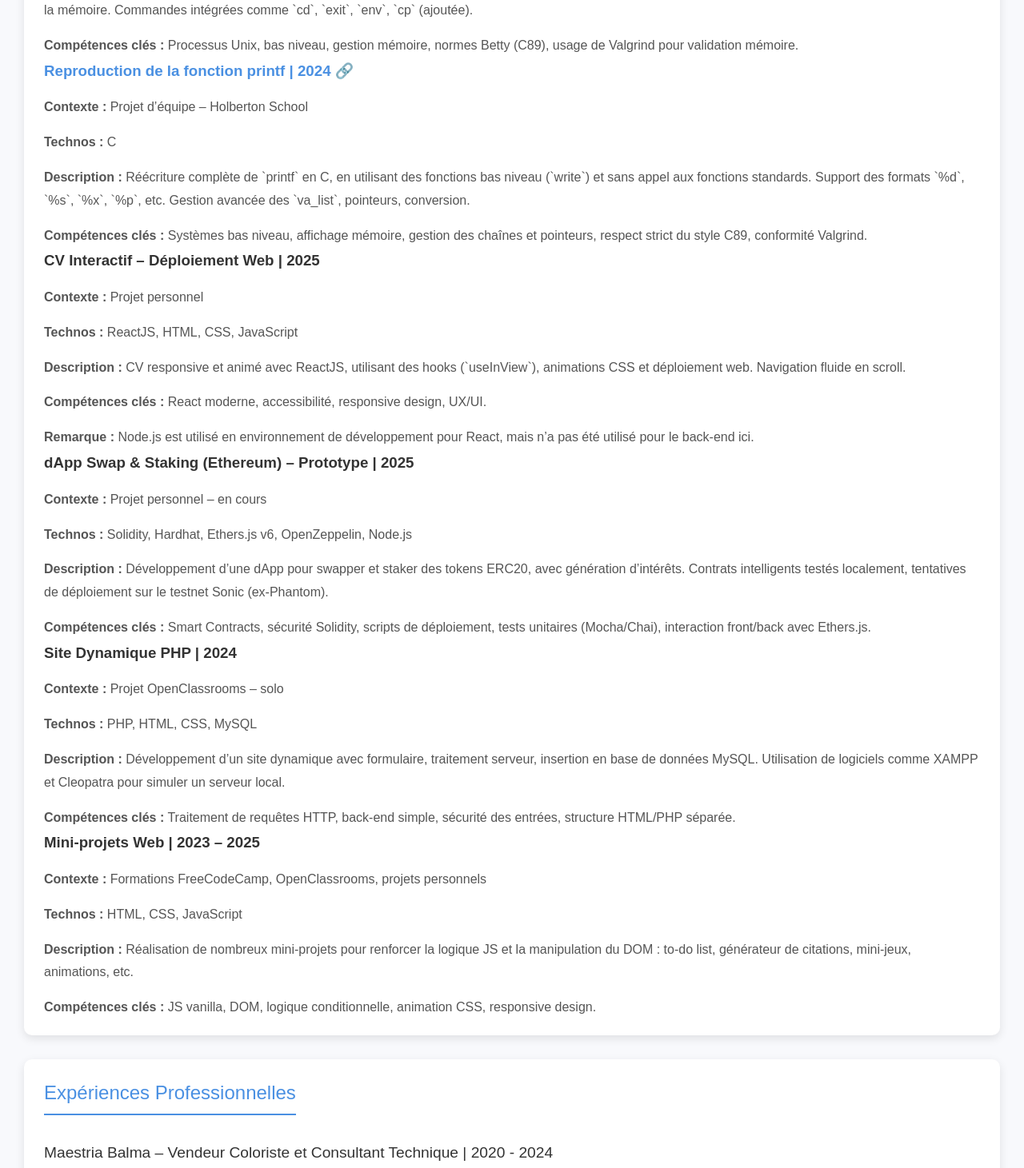
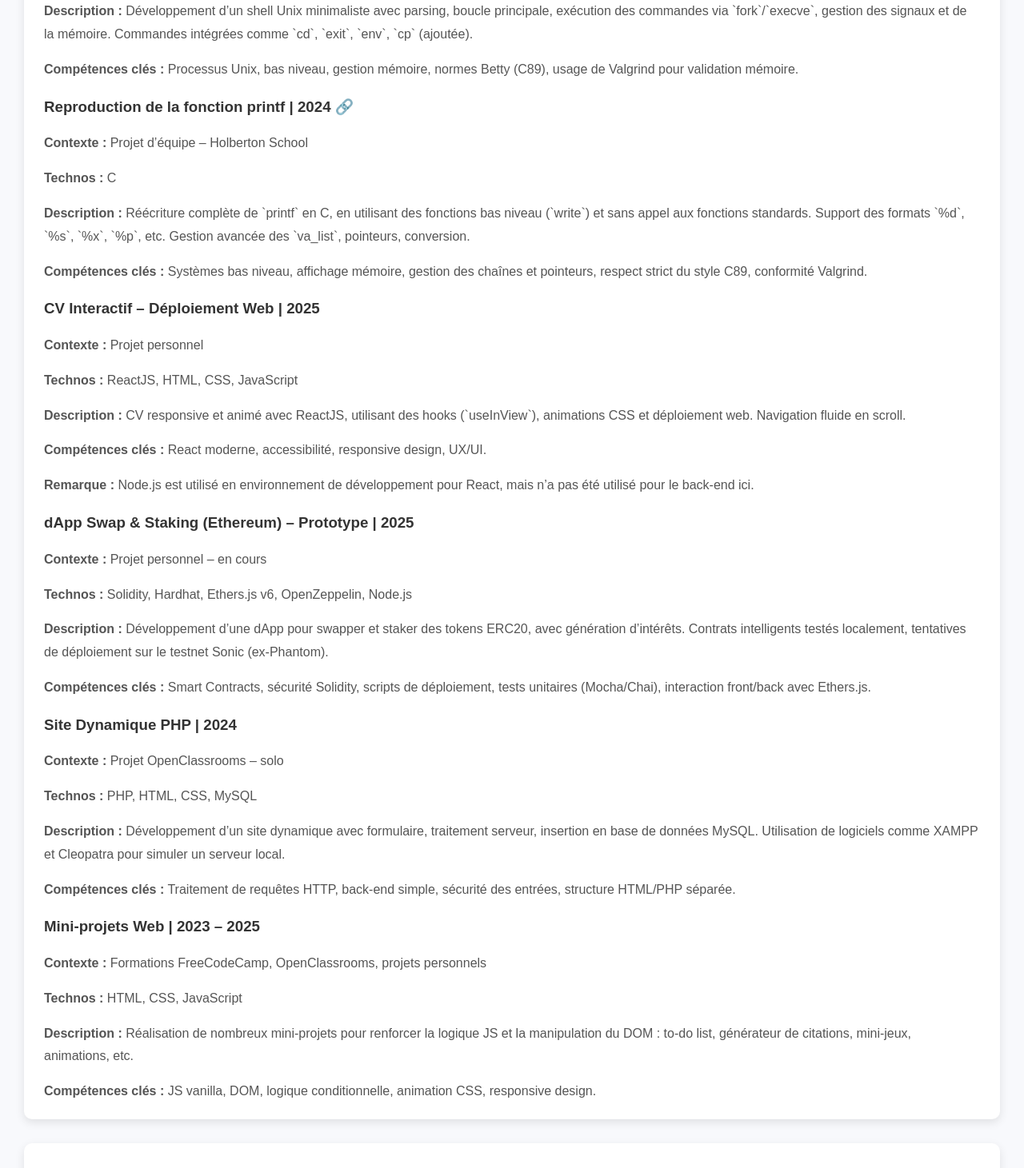
Before and after one commit to JeffToken31/my-first-react, a React (Create React App) app: page /#/ in a window 1280 px wide. Shown: the part 1380-2841 px from the top of the page at 80% size. Built offline with nearby package versions, Linux system fonts and the light colour scheme.

Commit message:
css on projects and xp

```diff
--- a/src/App.css
+++ b/src/App.css
@@ -110,18 +110,28 @@ ul li {
 }
 
 #Projects a {
-  color: #4a90e2;
+  color: #333;
   text-decoration: none;
   transition: color 0.3s;
+}
+
+#Projects h3 {
+  color: #333;
+  margin-top: 15px;
+}
+
+#experience p {
+  font-size: 0.95em;
+  color: #555;
+  line-height: 1.6;
 }
 
 #Projects a:hover {
   color: #3a78c2;
 }
+
 #experience h3 {
-  font-size: 1.2em;
   color: #333;
-  font-weight: 400;
   margin-top: 15px;
 }
 
```
